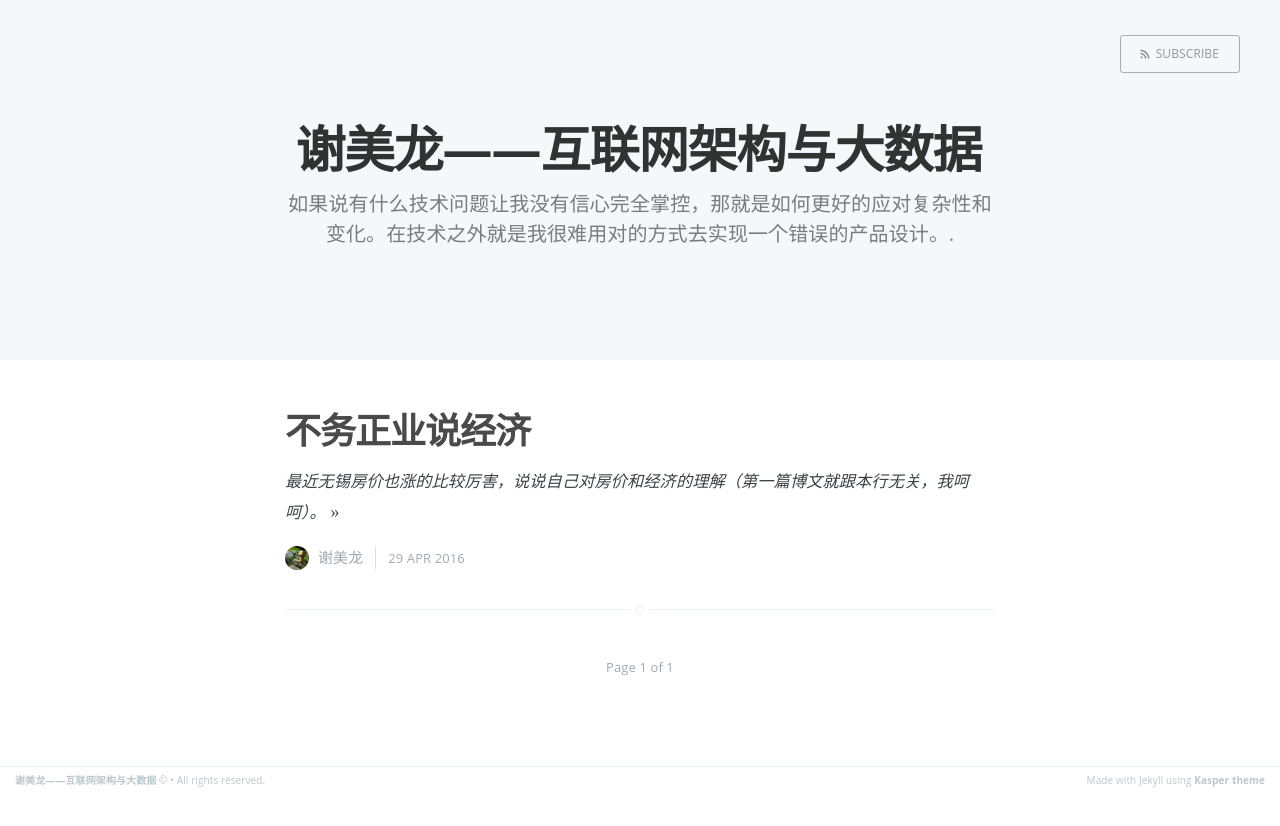
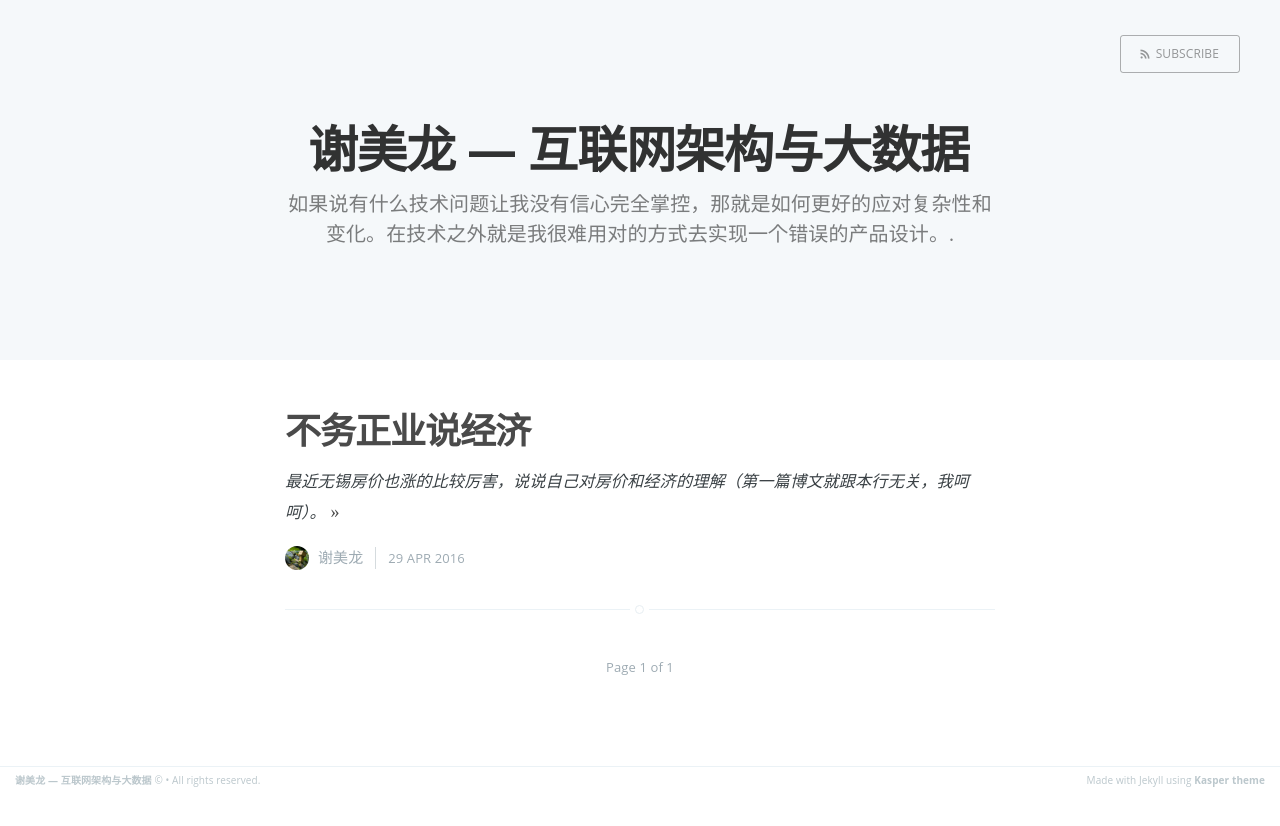
Before and after one commit to xiemeilong/xiemeilong.github.io, a Jekyll site: the page built from index.html, in a window 1280 px wide. Shown: the top 826 px of the page. Built offline with Jekyll 4.4.1, drawn with Linux system fonts in a browser that asks for light colours; the list of posts is cut into pages by our own code.

```diff
--- a/_config.yml
+++ b/_config.yml
@@ -1,4 +1,4 @@
-name: 谢美龙——互联网架构与大数据
+name: 谢美龙 — 互联网架构与大数据
 description: 如果说有什么技术问题让我没有信心完全掌控，那就是如何更好的应对复杂性和变化。在技术之外就是我很难用对的方式去实现一个错误的产品设计。
 meta_description: "互联网架构 大数据 Java 架构师 领域驱动设计 微服务 敏捷开发"
 
```
